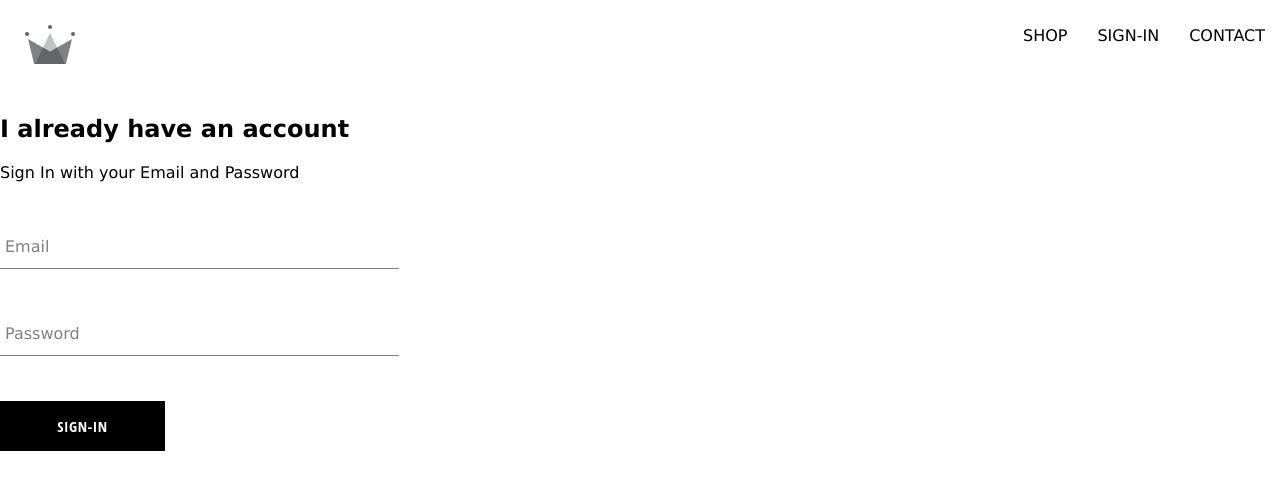
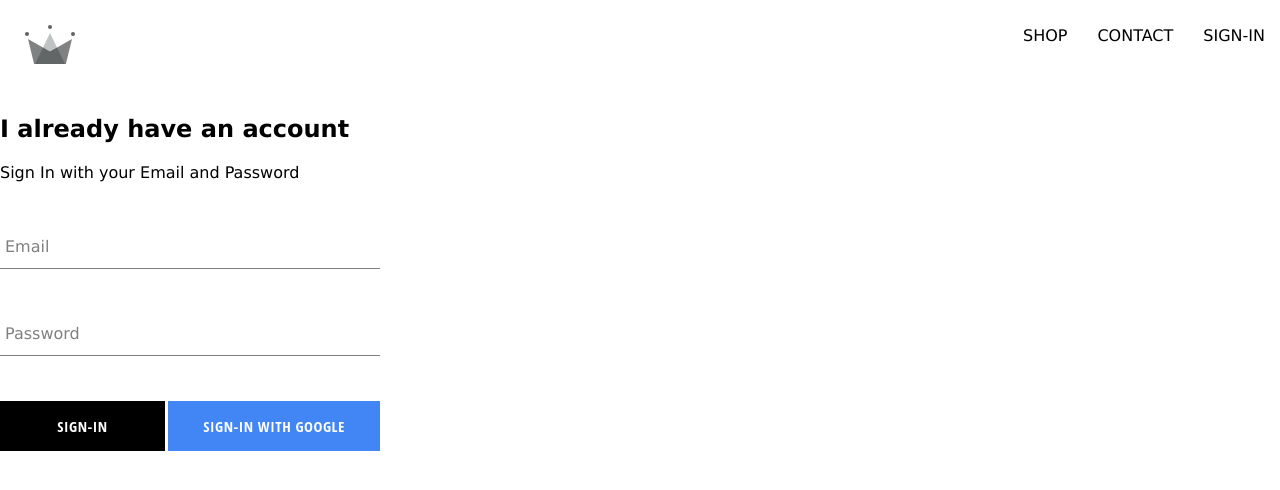
Before and after one commit to Shrirang-Rajguru/crwn-clothing, a React (Create React App) app: page /signin in a window 1280 px wide. Shown: the top 490 px of the page. Built offline with nearby package versions, Linux system fonts and the light colour scheme; no server answers.

Commit message:
integrated firebase into application, created signin page with sign in component and sign in with google

```diff
--- a/package.json
+++ b/package.json
@@ -6,6 +6,7 @@
     "@testing-library/jest-dom": "^5.11.4",
     "@testing-library/react": "^11.1.0",
     "@testing-library/user-event": "^12.1.10",
+    "firebase": "^8.3.3",
     "node-sass": "^5.0.0",
     "react": "^17.0.2",
     "react-dom": "^17.0.2",
--- a/src/App.css
+++ b/src/App.css
@@ -6,3 +6,6 @@
     text-decoration: none;
     color: black;
 }
+*{
+    box-sizing: border-box;
+}
--- a/src/App.js
+++ b/src/App.js
@@ -5,11 +5,33 @@
 import ShopPage from './pages/shop/shop.component';
 import Header from './components/header/header.component';
 import SignInAndSignUpPage from './pages/sign-in and sign-up/sign-in and sign-up.component';
+import {auth} from './firebase/firebase.utils';
 
-function App() {
+class  App extends React.Component {
+  constructor(){
+    super();
+    this.state={
+      currentUser:null
+    }
+  }
+
+  unsubscribeFromAuth = null
+
+  componentDidMount(){
+    this.unsubscribeFromAuth = auth.onAuthStateChanged(user => {
+      this.setState({currentUser: user});
+      console.log(user);
+    });
+  }
+
+  componentWillUnmount(){
+    this.unsubscribeFromAuth();
+  }
+
+  render(){
   return (
     <div>
-      <Header />
+      <Header currentUser={this.currentUser}/>
       <Switch>
           <Route exact path='/' component={HomePage} />
           <Route path='/shop' component={ShopPage} />
@@ -17,6 +39,7 @@
       </Switch>
     </div>
   );
+  }
 }
 
 export default App;
--- a/src/components/custom-button/custom-button.component.jsx
+++ b/src/components/custom-button/custom-button.component.jsx
@@ -1,7 +1,8 @@
 import React from 'react';
 import './custom-button.styles.scss';
-const CustomButton = ({ children,...otherProps }) =>(
-    <button className='custom-button' {...otherProps}>
+const CustomButton = ({ children,isGoogleSignIn,...otherProps }) =>(
+    <button
+    className = {`${isGoogleSignIn ? 'google-sign-in' : ''} custom-button`}{...otherProps}>
         {children}
     </button>
 );
--- a/src/components/custom-button/custom-button.styles.scss
+++ b/src/components/custom-button/custom-button.styles.scss
@@ -19,4 +19,13 @@
       color: black;
       border: 1px solid black;
     }
+    &.google-sign-in{
+      background-color: #4285f4;
+      color: white;
+
+      &:hover{
+        background-color: #357ae8;
+        border: none;
+      }
+    }
   }
--- a/src/components/header/header.component.jsx
+++ b/src/components/header/header.component.jsx
@@ -2,8 +2,10 @@
 import { Link } from 'react-router-dom';
 import { ReactComponent as Logo } from '../../assets/crown.svg';
 import './header.styles.scss';
+import { auth } from '../../firebase/firebase.utils';
 
-const Header = () => (
+
+const Header = ({ currentUser }) => (
     <div className='header'>
         <Link className='logo-container' to="/">
             <Logo className='logo'></Logo>
@@ -12,12 +14,17 @@
             <Link className='option' to='/shop'>
                 SHOP
             </Link>
-            <Link className='option' to='/signin'>
-                SIGN-IN
-            </Link>
             <Link className='option' to='/shop'>
                 CONTACT
             </Link>
+            {
+                currentUser ?
+                <div className='option' onClick={ ()=> auth.signOut() }>
+                    SIGN-OUT
+                </div>
+                :
+                <Link className='option' to='/signin'> SIGN-IN </Link>
+            }
         </div>
     </div>
 );
--- a/src/components/header/header.styles.scss
+++ b/src/components/header/header.styles.scss
@@ -20,6 +20,7 @@
 
       .option {
         padding: 10px 15px;
+        cursor: pointer;
       }
     }
   }
--- a/src/components/sign-in/sign-in.component.jsx
+++ b/src/components/sign-in/sign-in.component.jsx
@@ -2,6 +2,8 @@
 import './sign-in.styles.scss';
 import FormInput from '../form-input/form-input.component';
 import CustomButton from '../custom-button/custom-button.component';
+
+import { signInWithGoogle } from '../../firebase/firebase.utils';
 
 class SignIn extends React.Component{
     constructor(props){
@@ -36,9 +38,13 @@
                     <FormInput name='email' type='email' value={this.state.email} handleChange={this.handleChange} label="Email" required></FormInput>
 
                     <FormInput name='password' type='password' value={this.state.password} handleChange={this.handleChange} label="Password" required></FormInput>
+                    <div className='buttons'>
+                    <CustomButton type='submit' >SIGN-IN</CustomButton>
 
-
-                    <CustomButton type='submit' >SIGN-IN</CustomButton>
+                    <CustomButton onClick={ signInWithGoogle } isGoogleSignIn>
+                        SIGN-IN WITH GOOGLE
+                    </CustomButton>
+                    </div>
                 </form>
             </div>
         )
--- a/src/components/sign-in/sign-in.styles.scss
+++ b/src/components/sign-in/sign-in.styles.scss
@@ -1,9 +1,14 @@
 .sign-in{
-    width: 30vw;
+    width: 380px;
     display: flex;
     flex-direction: column;
 
     .title{
         margin: 10px 0;
     }
+
+    .buttons{
+        display: flex;
+        justify-content: space-between;
+    }
 }
--- /dev/null
+++ b/src/firebase/firebase.utils.js
@@ -0,0 +1,24 @@
+import firebase from 'firebase/app';
+import 'firebase/firestore';
+import 'firebase/auth';
+
+const config = {
+    apiKey: "AIzaSyCJ9xY2sgN4EeRphp1s7IuIGeXogY0u88I",
+    authDomain: "crwn-project-db-561be.firebaseapp.com",
+    projectId: "crwn-project-db-561be",
+    storageBucket: "crwn-project-db-561be.appspot.com",
+    messagingSenderId: "211692035388",
+    appId: "1:211692035388:web:9649ca6ea07bc794249239",
+    measurementId: "G-W602E4MNGE"
+};
+
+firebase.initializeApp(config);
+
+export const auth = firebase.auth();
+export const firestore = firebase.firestore();
+
+const provider = new firebase.auth.GoogleAuthProvider();
+provider.setCustomParameters({ prompt: 'select_account' });
+export const signInWithGoogle = () => auth.signInWithPopup(provider);
+
+export default firebase;
```
Also changed, not shown: 1 other file (tests, documents, lock files or other folders).
